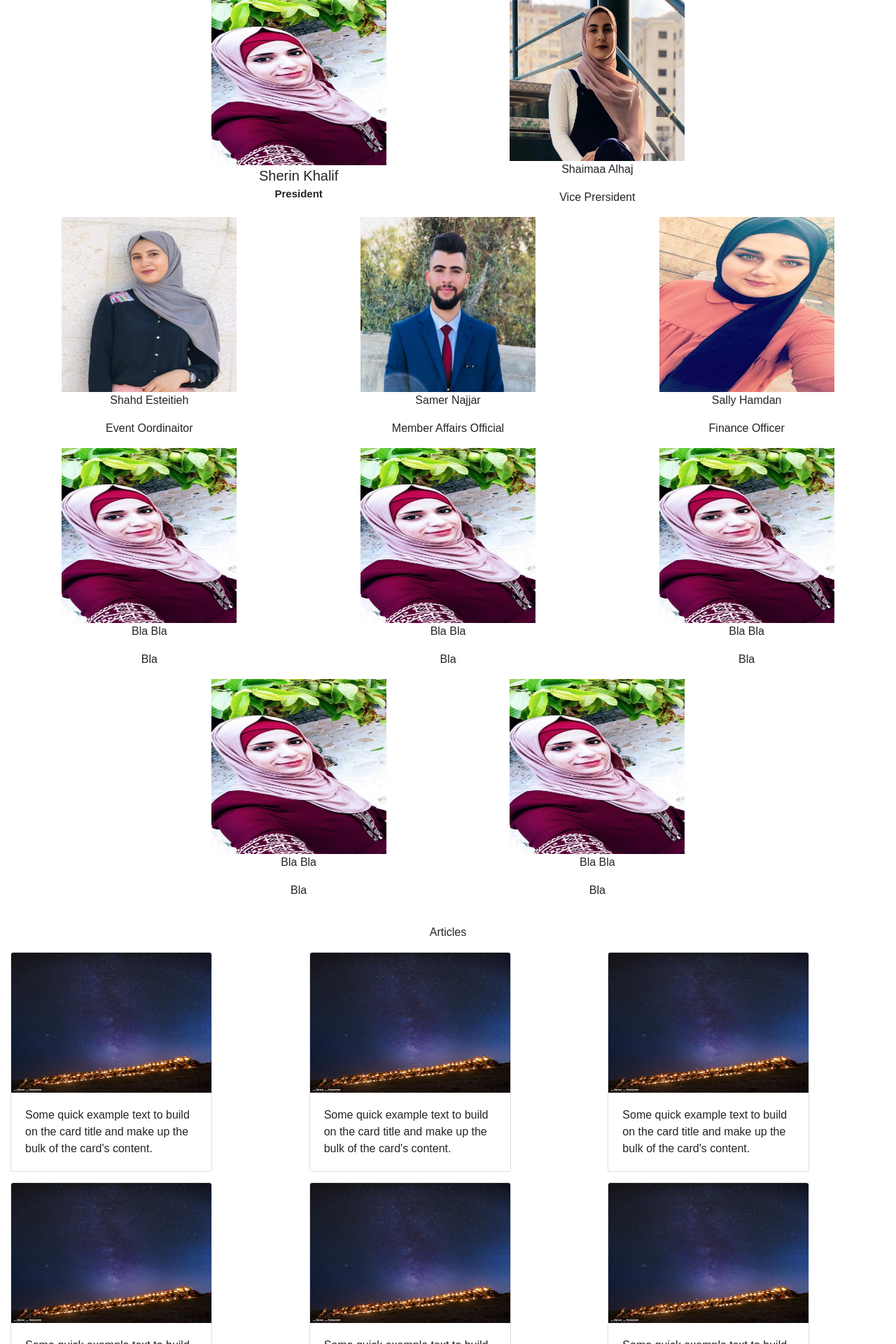
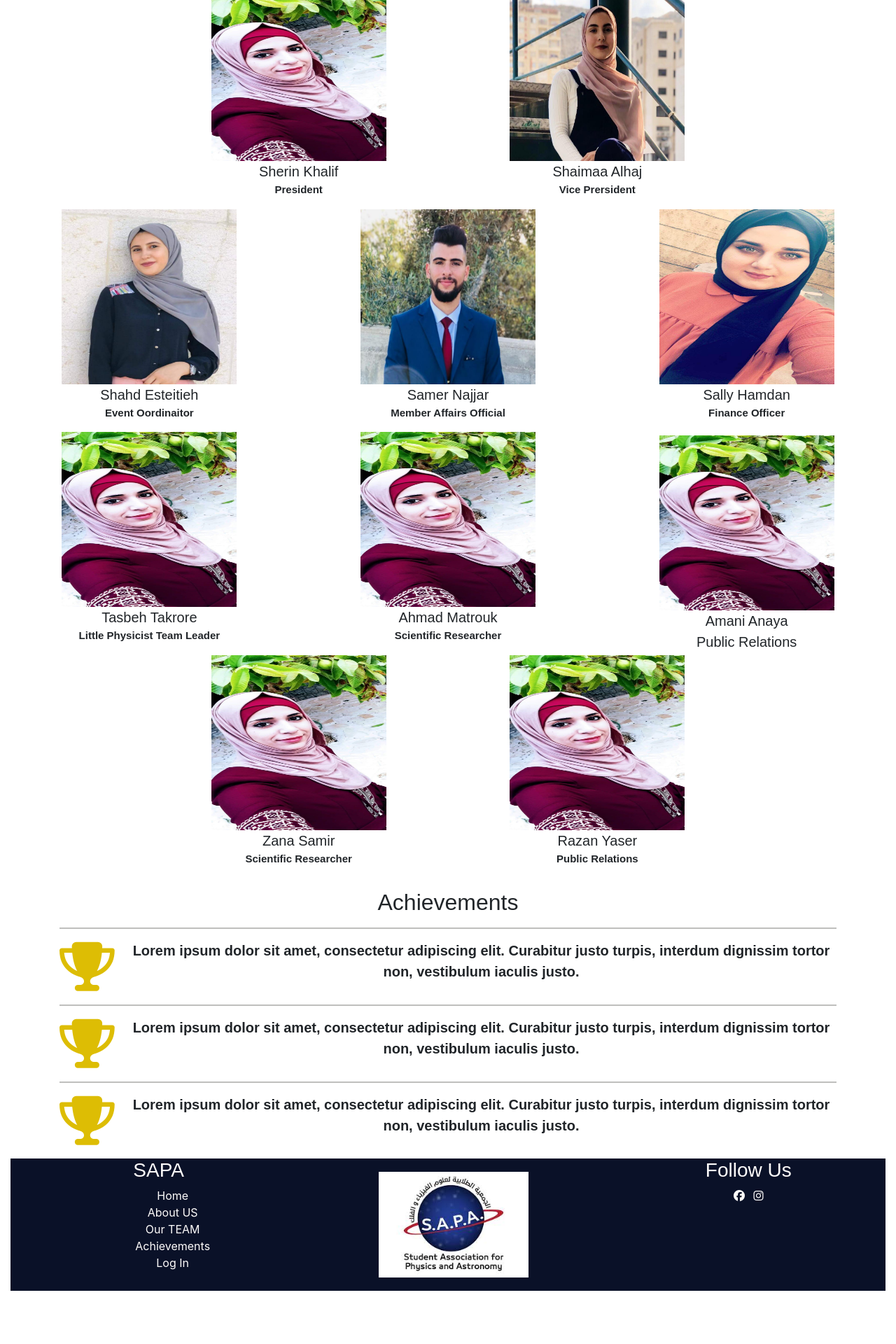
Before and after one commit to umrozeid/SAPA, a PHP site: page /newindex.html in a window 1280 px wide. Shown: the part 1240-3160 px from the top of the page at 70% size. After the commit the page ends 3084 px from the top, so only its background shows below. Run offline with PHP 8.4, Linux system fonts and the light colour scheme; some libraries are stand-ins or nearby versions; some web fonts are replaced.

Commit message:
Added Achievments and footer sections

```diff
--- a/newindex.html
+++ b/newindex.html
@@ -27,23 +27,26 @@
                     <a class="nav-link" href="#">Home <span class="sr-only">(current)</span></a>
                 </li>
                 <li class="nav-item">
-                    <a class="nav-link" href="#">About US</a>
+                    <a class="nav-link" href="#AU">About US</a>
                 </li>
                 <li class="nav-item">
-                    <a class="nav-link" href="#" tabindex="-1" aria-disabled="true">Our TEAM</a>
+                    <a class="nav-link" href="#ot" tabindex="-1" aria-disabled="true">Our TEAM</a>
                 </li>
-                <li class="nav-item">
-                    <a class="nav-link" href="#" tabindex="-1" aria-disabled="true">Articles</a>
+              <!--  <li class="nav-item">
+                    <a class="nav-link" href="#AR" tabindex="-1" aria-disabled="true">Articles</a>-->
                 </li>
                 <li class="nav-item">
                     <a class="nav-link" href="#" tabindex="-1" aria-disabled="true">Achievements</a>
+                </li>
+                <li class="nav-item">
+                    <a class="nav-link" href="#" tabindex="-1" aria-disabled="true">Log In</a>
                 </li>
             </ul>
         </div>
     </nav>
 
 <!--    About Us Section-->
-    <div class="container-md mt-3">
+    <div class="container-md mt-3" id="AU">
         <h2 class="sections-heading">About Us</h2>
         <div class="row align-items-center">
             <div class="col-12 col-md-4">
@@ -58,7 +61,7 @@
         </div>
     </div>
 <!--    Our Team Section-->
-    <div class="mt-3">
+    <div class="mt-3" id="ot">
         <h2 class="sections-heading">Our Team</h2>
         <div class="row align-items-center justify-content-center">
             <div class="col-12 col-md-4" align="center">
@@ -68,62 +71,63 @@
             </div>
             <div class="col-12 col-md-4" align="center">
                 <img src="img/vicepresident.jpg" class="member-image">
-                <p>Shaimaa Alhaj</p>
-                <p>Vice Prersident</p>
+                <p class="member-name">Shaimaa Alhaj</p>
+                <p class="member-position">Vice Prersident</p>
             </div>
         </div>
         <div class="row align-items-center justify-content-center">
             <div class="col-12 col-md-4" align="center">
                 <img src="img/event.jpg" class="member-image">
-                <p>Shahd Esteitieh</p>
-                <p>Event Oordinaitor</p>
+                <p class="member-name">Shahd Esteitieh</p>
+                <p class="member-position">Event Oordinaitor</p>
             </div>
             <div class="col-12 col-md-4" align="center">
                 <img src="img/ma.jpg" class="member-image">
-                <p>Samer Najjar</p>
-                <p>Member Affairs Official</p>
+                <p class="member-name">Samer Najjar</p>
+                <p class="member-position">Member Affairs Official</p>
             </div>
             <div class="col-12 col-md-4" align="center">
                 <img src="img/fo.jpg" class="member-image">
-                <p>Sally Hamdan</p>
-                <p>Finance Officer</p>
+                <p class="member-name">Sally Hamdan</p>
+                <p class="member-position">Finance Officer</p>
             </div>
             <div class="col-12 col-md-4" align="center">
                 <img src="img/president.jpg" class="member-image">
-                <p>Bla Bla</p>
-                <p>Bla</p>
+                <p class="member-name">Tasbeh Takrore</p>
+                <p class="member-position">Little Physicist Team Leader</p>
             </div>
             <div class="col-12 col-md-4" align="center">
                 <img src="img/president.jpg" class="member-image">
-                <p>Bla Bla</p>
-                <p>Bla</p>
+                <p class="member-name">Ahmad Matrouk</p>
+                <p class="member-position">Scientific Researcher</p>
             </div>
             <div class="col-12 col-md-4" align="center">
                 <img src="img/president.jpg" class="member-image">
-                <p>Bla Bla</p>
-                <p>Bla</p>
+                <p class="member-name">Amani Anaya</p>
+                <p class="member-name">Public Relations</p>
             </div>
             <div class="col-12 col-md-4" align="center">
                 <img src="img/president.jpg" class="member-image">
-                <p>Bla Bla</p>
-                <p>Bla</p>
+                <p class="member-name">Zana Samir</p>
+                <p class="member-position"> Scientific Researcher</p>
             </div>
             <div class="col-12 col-md-4" align="center">
                 <img src="img/president.jpg" class="member-image">
-                <p>Bla Bla</p>
-                <p>Bla</p>
+                <p class="member-name">Razan Yaser</p>
+                <p class="member-position">Public Relations</p>
             </div>
         </div>
     </div>
 <!--Article Section-->
-    <div class="Article" style="padding-top: 20px;">
-        <div class="row">
-            <div class="col-12">
-                <p class="text-center">Articles</p>
-            </div>
+    <!-- <div class="container-md" id="AR" style="padding-top: 20px;">
+        <h2 class="sections-heading">Artical</h2>
+          <div class="row">
+
+         <h2 class="sections-heading">Artical</h2>
+
         </div>
 
-        <div class="row" style="margin-bottom: 15px;;">
+        <div class="row align-items-center justify-content-center" style="margin-bottom: 15px;;">
             <div class="col">
                 <div class="card" style="width: 18rem;">
                     <img src="img/image1.jpeg" style="height: 25vh;" class="card-img-top" alt="...">
@@ -153,7 +157,7 @@
 
         </div>
 
-        <div class="row">
+        <div class="row align-items-center justify-content-center">
             <div class="col-4">
                 <div class="card" style="width: 18rem;">
                     <img src="img/image1.jpeg" style="height: 25vh;" class="card-img-top" alt="...">
@@ -183,8 +187,86 @@
 
         </div>
 
+    </div>-->
+<!--Achievements Section-->
+ <div class="container-md mt-3" id="AU">
+    <h2 class="sections-heading">Achievements</h2>
+    <hr>
+    <div class="row align-items-center">
+        <div class="col-12 col-md-1 text-center">
+            <i class="fas fa-trophy achievements-icon" ></i>
+        </div>
+        <div class="col-12 col-md-11">
+            <p class="text-center achievements-text">Lorem ipsum dolor sit amet, consectetur adipiscing elit. Curabitur justo turpis, interdum dignissim tortor non, vestibulum iaculis justo.</p>
+        </div>
+        <!--<div class="col-12">
+            <p>Lorem ipsum dolor sit amet, consectetur adipiscing elit. Curabitur justo turpis, interdum dignissim tortor non, vestibulum iaculis justo. Donec non nisl malesuada, malesuada eros ac, tempor felis. Cras ac urna nulla. Vivamus convallis vel risus porttitor tincidunt. Suspendisse in diam ut ante cursus suscipit. Fusce cursus eu velit in venenatis. Mauris porttitor tortor ipsum, sit amet volutpat augue accumsan nec.</p>
+        </div>-->
+    </div>
+    <hr>
+    <div class="row align-items-center">
+        <div class="col-12 col-md-1 text-center">
+            <i class="fas fa-trophy achievements-icon" ></i>
+        </div>
+        <div class="col-12 col-md-11">
+            <p class="text-center achievements-text">Lorem ipsum dolor sit amet, consectetur adipiscing elit. Curabitur justo turpis, interdum dignissim tortor non, vestibulum iaculis justo.</p>
+        </div>
+        <!--<div class="col-12">
+            <p>Lorem ipsum dolor sit amet, consectetur adipiscing elit. Curabitur justo turpis, interdum dignissim tortor non, vestibulum iaculis justo. Donec non nisl malesuada, malesuada eros ac, tempor felis. Cras ac urna nulla. Vivamus convallis vel risus porttitor tincidunt. Suspendisse in diam ut ante cursus suscipit. Fusce cursus eu velit in venenatis. Mauris porttitor tortor ipsum, sit amet volutpat augue accumsan nec.</p>
+        </div>-->
+    </div>
+    <hr>
+    <div class="row align-items-center">
+        <div class="col-12 col-md-1 text-center">
+            <i class="fas fa-trophy achievements-icon" ></i>
+        </div>
+        <div class="col-12 col-md-11">
+            <p class="text-center achievements-text">Lorem ipsum dolor sit amet, consectetur adipiscing elit. Curabitur justo turpis, interdum dignissim tortor non, vestibulum iaculis justo.</p>
+        </div>
+        <!--<div class="col-12">
+            <p>Lorem ipsum dolor sit amet, consectetur adipiscing elit. Curabitur justo turpis, interdum dignissim tortor non, vestibulum iaculis justo. Donec non nisl malesuada, malesuada eros ac, tempor felis. Cras ac urna nulla. Vivamus convallis vel risus porttitor tincidunt. Suspendisse in diam ut ante cursus suscipit. Fusce cursus eu velit in venenatis. Mauris porttitor tortor ipsum, sit amet volutpat augue accumsan nec.</p>
+        </div>-->
     </div>
 </div>
+  <footer class="page-footer pl-3 mt-3">
+      <div class="row">
+          <div class="col text-center">
+            <h3>SAPA</h3>
+            <ul class="ml-0">
+                <li class="">
+                    <a class="" href="#">Home <span class="sr-only">(current)</span></a>
+                </li>
+                <li class="">
+                    <a class="" href="#AU">About US</a>
+                </li>
+                <li class="">
+                    <a class="" href="#ot">Our TEAM</a>
+                </li>
+              <!--  <li class="nav-item">
+                    <a class="nav-link" href="#AR" tabindex="-1" aria-disabled="true">Articles</a>-->
+                </li>
+                <li class="">
+                    <a class="" href="#">Achievements</a>
+                </li>
+                <li class="">
+                    <a class="" href="#">Log In</a>
+                </li>
+            </ul>
+          </div>
+          <div class="col d-flex justify-content-center align-items-center">
+                <img src="img/logo.jpg" class="" style="height: 80%;">
+          </div>
+          <div class="col text-center">
+                <h3>Follow Us</h3>
+                <a href=""><i class="fab fa-facebook mr-2"></i></a>
+                <a href=""><i class="fab fa-instagram"></i></a>
+          </div>
+      </div>
+  </footer>
+</div>
+
+
+
 <!-- Optional JavaScript -->
 <!-- jQuery first, then Popper.js, then Bootstrap JS -->
 <script src="https://code.jquery.com/jquery-3.4.1.slim.min.js" integrity="sha384-J6qa4849blE2+poT4WnyKhv5vZF5SrPo0iEjwBvKU7imGFAV0wwj1yYfoRSJoZ+n" crossorigin="anonymous"></script>
--- a/style.css
+++ b/style.css
@@ -28,3 +28,28 @@ p,h1,h2,h3,h4,h5,h6{
     width: 250px;
     height: 250px;
 }
+.achievements-text{
+    font-size: 20px;
+    font-weight: bold;
+}
+#AU hr{
+    border: 1px solid #bfbfbd;
+}
+.achievements-icon{
+    font-size: 70px;
+     color: rgb(221, 189, 4);
+}
+.page-footer{
+    background-color: #0A1128;
+    color: #FEFCFB;
+}
+.page-footer a{
+    color: inherit;
+    text-decoration: inherit;
+}
+.page-footer li{
+    list-style-type: none;
+}
+.page-footer ol{
+    margin: 0;
+}
```
